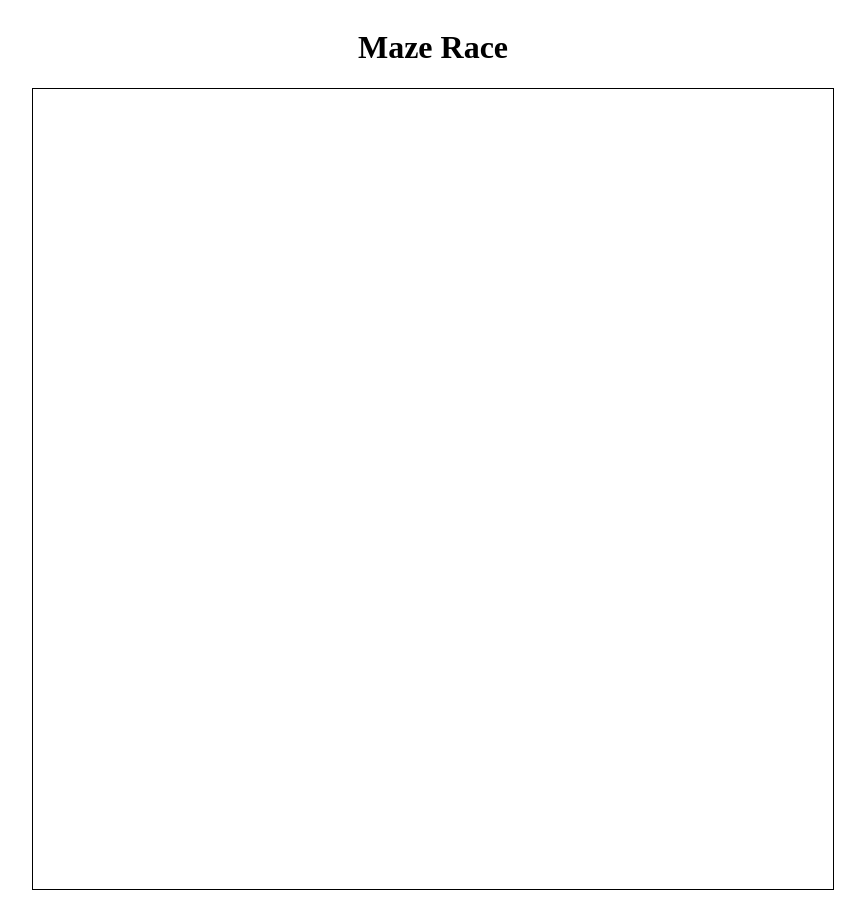
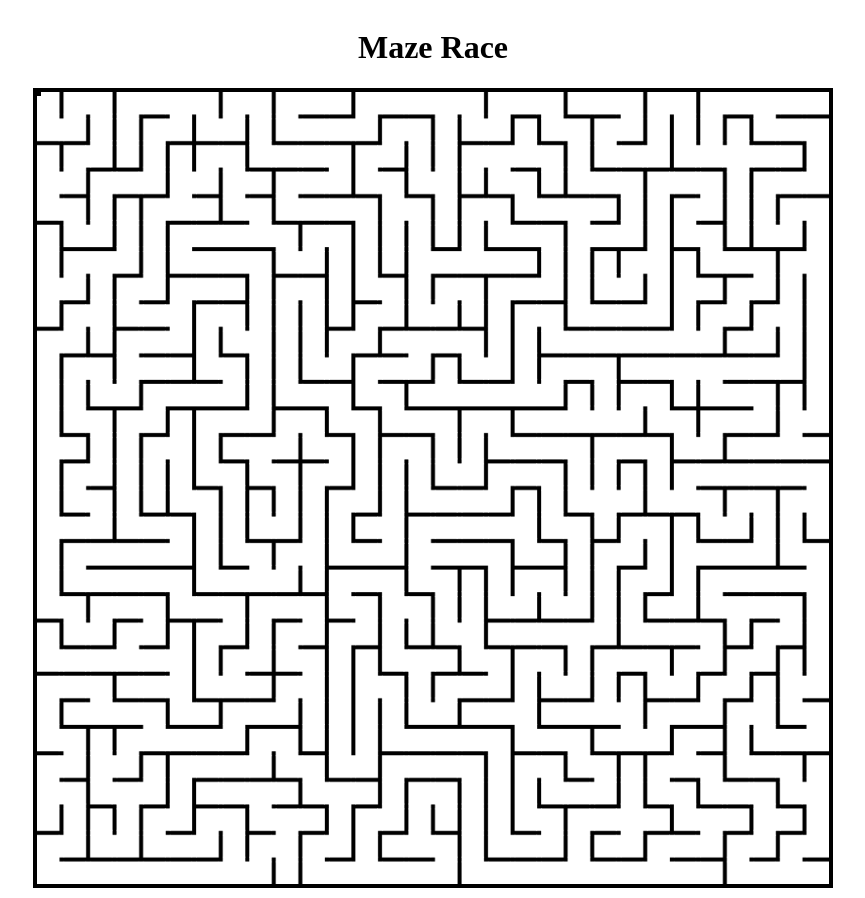
Before and after one commit to JasonSteck/MazeRace, a plain HTML site: page index.html in a window 1280 px wide. Shown: the whole page, without its empty margins (207-1072 px from the left). Drawn offline with Linux system fonts and the light colour scheme.

Commit message:
Draw the maze

```diff
--- a/game.js
+++ b/game.js
@@ -1,14 +1,9 @@
-const canvas = document.getElementById('canvas');
-if (!canvas) throw new Error('No #canvas found');
-
-const ctx = canvas.getContext("2d");
-// ctx.fillStyle = "#FF0000";
-// ctx.fillRect(0, 0, 98.5, 75);
+//
 
 function Board({ rows, cols, start=0 }) {
   if (rows<2 || cols<2) throw new Error(`Rows and cols must be 2 or greater (rows: ${rows}, cols:${cols})`);
-  const tCell = [0, -cols, 1, cols, -1]; // stay, up, right, down, left
-  const tWall = [0, 1, 2, 2*cols + 1, 0];
+  const tCell = [0, -cols, 1, cols, -1]; // (none), up, right, down, left
+  const tWall = [0, 1, 2, 2*cols + 1, 0]; // (none), up, right, down, left
   const { ShuffledHalls } = Board;
   const totalCells = rows * cols;
 
@@ -19,9 +14,9 @@ function Board({ rows, cols, start=0 }) {
   let toExplore = undefined; // halls to explore
   let finalHalls = undefined; // [ left wall of 4, top wall of 3, left wall of 1, ... ]
 
+  const twoHalls = (a, b) => Math.floor(Math.random() * 2) ? (a<<3)+b : (b<<3)+a;
+  const threeHalls = (exclude) => ShuffledHalls[6 * (exclude - 1) + Math.floor(Math.random() * 6)] & 0b000111111111;
   const fourHalls = () => ShuffledHalls[Math.floor(Math.random() * 24)];
-  const threeHalls = (exclude) => ShuffledHalls[6 * (exclude - 1) + Math.floor(Math.random() * 6)] & 0b000111111111;
-  const twoHalls = (a, b) => Math.floor(Math.random() * 2) ? (a<<3)+b : (b<<3)+a;
 
   function setupHallChoices() {
     toExplore = new Array(totalCells);
@@ -53,10 +48,11 @@ function Board({ rows, cols, start=0 }) {
   };
 
   function generateMaze() {
-    let x = undefined; // cursor
-    let y = undefined; // next
+    let x = undefined; // our cell
+    let y = undefined; // next cell
     let dir = undefined;
-    q = [start];
+    q = new Array(totalCells);
+    q[0] = start;
     qi = 0;
     fhi = -1;
 
@@ -73,7 +69,7 @@ function Board({ rows, cols, start=0 }) {
       if (toExplore[x] === 0) qi--; // assume x is last in q when removing it
 
       // if unvisited
-      //   then open hallway, add cell to queue, repeat
+      //   then add cell to queue, open hall, repeat
       //   else repeat
       y = x + tCell[dir];
       if (visited[y]) continue;
@@ -82,7 +78,6 @@ function Board({ rows, cols, start=0 }) {
       visited[y] = true;
       fhi += 1;
       finalHalls[fhi] = (x << 1) + tWall[dir];
-      console.log(finalHalls[fhi]);
     }
     finalHalls.length = fhi + 1;
     return finalHalls;
@@ -90,6 +85,9 @@ function Board({ rows, cols, start=0 }) {
 
   const self = {
     generateMaze,
+    getMaze() {
+      return finalHalls || generateMaze();
+    },
     _move: (from, dir) => from + tCell[dir],
     _fromPos: pos => {
       const x = pos % cols;
@@ -151,25 +149,38 @@ Board.ShuffledHalls = [
   0b100001011010,
 ];
 
-b = Board({ rows: 2, cols: 2 });
-console.log(b.generateMaze());
-b._showAllHalls();
+function Game() {
+  const canvas = document.getElementById('canvas');
+  if (!canvas) throw new Error('No #canvas found');
+  const ctx = canvas.getContext("2d");
 
-function Game() {
-  const step = 10;
+  // buffer canvas
+  let mazeLayer = document.createElement('canvas');
+  mazeLayer.width = canvas.width = 1000;
+  mazeLayer.height = canvas.height = 1000;
+  mazeLayerCtx = mazeLayer.getContext('2d');
 
   let board;
   let x = 0;
   let y = 0;
+  const rows = 30;
+  const cols = 30;
+  const lineSize = 5;
+  const colSize = (1000 - lineSize) / Math.max(rows, cols);
+  const cellSize = colSize - lineSize;
+
+  const step = 10;
   const heldKeys = {};
   const releasedKeys = {};
 
   const self = {
-    async start() {
+    start() {
       window.addEventListener('keydown', self.onKeyDown);
       window.addEventListener('keyup', self.onKeyUp);
-      board = generateBoard();
-      setInterval(() => {
+
+      self.generateMazeLayer();
+
+      self.intervalId = setInterval(() => {
         self.update();
         self.render();
       }, 33); // 30 fps
@@ -188,15 +199,47 @@ function Game() {
       }
     },
     render() {
-//       ctx.clearRect(0,0, canvas.width, canvas.height);
+      ctx.clearRect(0,0, canvas.width, canvas.height);
+      ctx.drawImage(mazeLayer, 0, 0);
       ctx.fillRect(x, y, 10, 10);
+    },
+    generateMazeLayer() {
+      board = Board({ rows, cols });
+      board.generateMaze();
+
+      mazeLayerCtx.fillStyle = "#000";
+      for(let i=0; i<1000; i+=colSize) mazeLayerCtx.fillRect(i, 0, lineSize, 1000);
+      for(let i=0; i<1000; i+=colSize) mazeLayerCtx.fillRect(0, i, 1000, lineSize);
+
+      mazeLayerCtx.fillStyle = "#FFF";
+      board.getMaze().forEach(w => {
+        const side = w & 1;
+        const cell = w >> 1;
+        const col = cell % cols;
+        const row = (cell - col) / cols;
+        if (side) {
+          mazeLayerCtx.fillRect(
+            col*colSize + lineSize,
+            row*colSize-1,
+            cellSize,
+            lineSize+2
+          );
+        } else {
+          mazeLayerCtx.fillRect(
+            col*colSize-1,
+            row*colSize + lineSize,
+            lineSize+2,
+            cellSize
+          );
+        }
+      });
     },
   };
 
   return self;
 };
 
-// Game().start();
+Game().start();
 
 
 // Checkerboard
--- a/index.html
+++ b/index.html
@@ -13,7 +13,7 @@
   <body>
     <div id="container">
       <h1> Maze Race </h1>
-      <canvas id="canvas" width="1000" height="1000"></canvas>
+      <canvas id="canvas"></canvas>
     </div>
     <script src="./game.js"></script>
   </body>
--- a/styles.css
+++ b/styles.css
@@ -7,5 +7,4 @@
 #canvas {
   width: 90%;
   max-width: 800px;
-  border: 1px solid #000000;
 }
```
